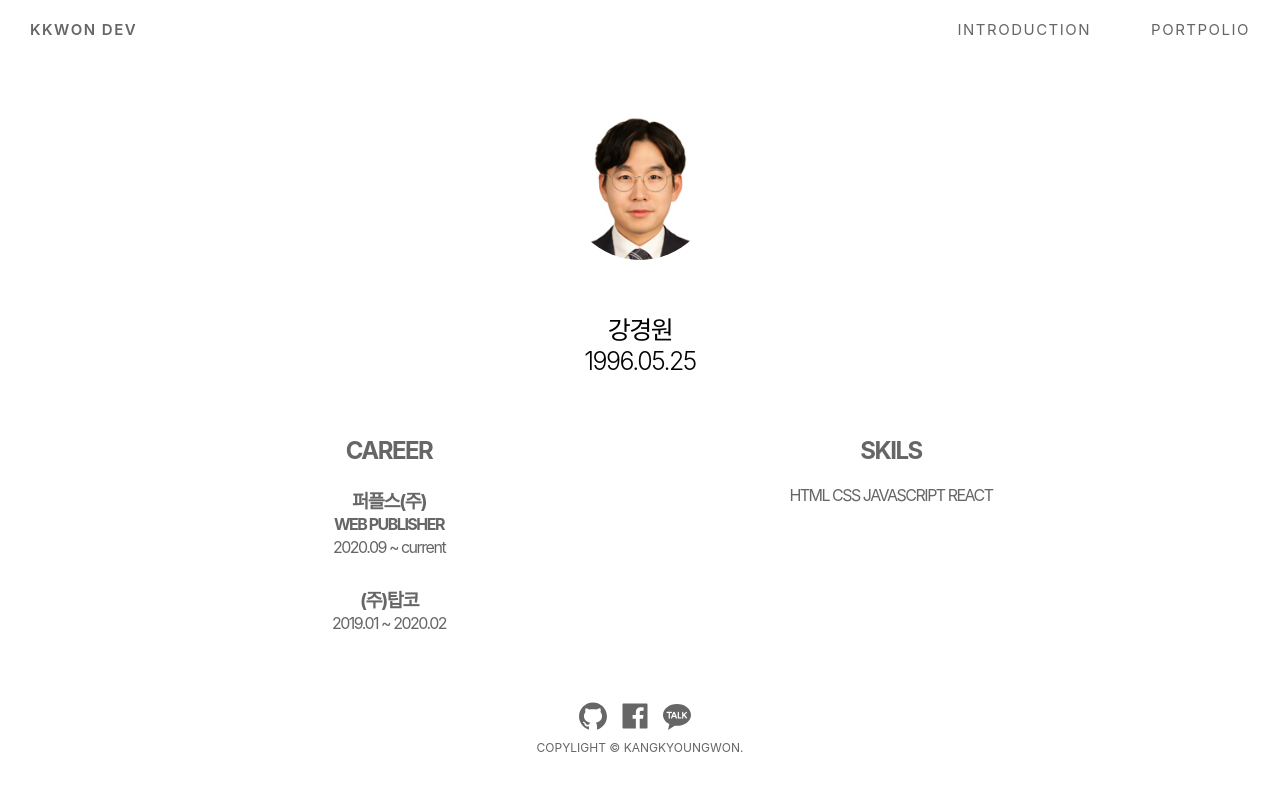
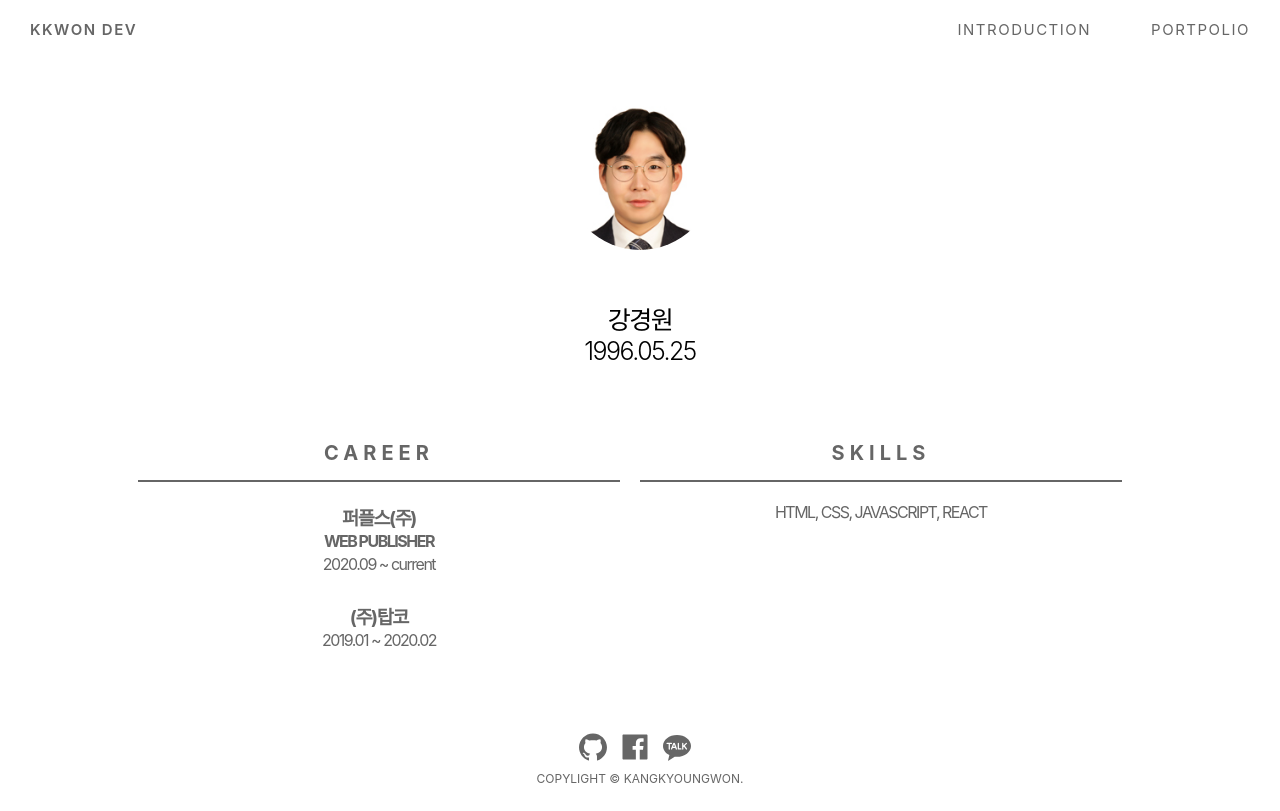
Before and after one commit to kkwondev/react_portpolio, a React (Create React App) app: page /intro in a window 1280 px wide. Built offline with nearby package versions, Linux system fonts and the light colour scheme.

Commit message:
[FIX] ui fix.

```diff
--- a/src/components/Footer.js
+++ b/src/components/Footer.js
@@ -5,24 +5,25 @@ import { RiKakaoTalkFill } from "react-icons/ri";
 
 const FooterWrap = styled.footer`
     width:100%;
-    height:10vh;
+    height:100px;
+    padding:20px 0;
+    box-sizing:border-box;
     font-size:12px;
     color:#666;
-    position:absolute;
-    bottom:20px;
     text-align:center;
     text-transform:uppercase;
 `;
 const SnsLink = styled.article`
     width:100%;
+    height:30px;
     margin: 0 auto;
-    margin-bottom:5px;
+    margin-bottom:10px;
 
 `;
 const SNS = {
     cursor :"pointer",
     marginRight:10,
-    fontSize:32
+    fontSize:32,
 }
 const SNSAtag = styled.a `
     color:#666;
@@ -36,10 +37,16 @@ function Footer() {
             <SNSAtag
             href="https://github.com/kkwondev/"
             target="_blank">
-                <AiFillGithub style={SNS}/>
+            <AiFillGithub style={SNS}/>
             </SNSAtag>
+            <SNSAtag href="https://github.com/kkwondev/"
+            target="_blank">
             <AiFillFacebook style={SNS}/>
+            </SNSAtag>
+            <SNSAtag href="https://github.com/kkwondev/"
+            target="_blank">
             <RiKakaoTalkFill style={SNS} cursor="pointer"/>
+            </SNSAtag>
         </SnsLink>
             copylight © kangkyoungwon.
         </FooterWrap>
--- a/src/components/Home.js
+++ b/src/components/Home.js
@@ -3,8 +3,10 @@ import styled, { keyframes } from 'styled-components';
 const MainWrap =styled.section`
     clear: both;
     width:100%;
-    height:80vh;
+    height:100vh;
     position:relative;
+    padding-top:60px;
+    box-sizing:border-box;
 `;
 const TypeAnimations = keyframes`
     0% {
--- a/src/components/Introduction.js
+++ b/src/components/Introduction.js
@@ -6,7 +6,7 @@ import ListCareer from './ListCareer';
 const Introwrap = styled.section`
   width:80%;
   margin:0 auto;
-  padding:50px 0px;
+  padding:100px 0 50px 0;
   box-sizing:border-box;
 `;
 const ImgMe = styled.article`
@@ -30,7 +30,7 @@ const Introtext = styled.article`
 `;
 const Information = styled.article`
   width:100%;
-  height:200px;
+  height:245px;
   text-align:center;
   padding:10px;
   box-sizing:border-box;
@@ -38,16 +38,23 @@ const Information = styled.article`
   letter-spacing:-1.5px;
 `;
 const Career = styled.article`
-  width:50%;
+  width:48%;
   float: left;
+  margin-right:2%;
 `;
 const Skils = styled.article`
-  width:50%;
+  width:48%;
   float: left;
 
   `;
   const Title = {
-    marginBottom : 20
+    letterSpacing : '5px',
+    fontSize : 20,
+    padding: '15px 0',
+    boxSizing : 'border-box',
+    textAlign: 'center',
+    marginBottom : 20,
+    borderBottom : '2px solid #666'
   }
 function Introduction () {
     return (
@@ -63,8 +70,8 @@ function Introduction () {
           <ListCareer/>
           </Career>
           <Skils>
-           <h2 style={Title}>SKILS</h2>
-           <p>HTML CSS JAVASCRIPT REACT</p>
+           <h2 style={Title}>SKILLS</h2>
+           <p>HTML, CSS, JAVASCRIPT, REACT</p>
           </Skils>
         </Information>
       </Introwrap>
--- a/src/components/ListCareer.js
+++ b/src/components/ListCareer.js
@@ -5,6 +5,7 @@ const Wrap = styled.div`
     margin-bottom:20px;
     line-height:23px;
     padding:5px 0;
+    box-sizing:border-box;
 `;
 function Career({Careers}) {
     return(
--- a/src/components/Menu.js
+++ b/src/components/Menu.js
@@ -8,8 +8,10 @@ const Header = styled.header`
     width:100%;
     height:60px;
     padding:0 0 0 30px;
+    background-color:#fff;
     box-sizing:border-box;
-    position:relative;
+    position:fixed;
+    z-index: 1000;
     letter-spacing:1.5px;
     @media all and (min-width:200px) {
         padding:0 20px 0 20px;
@@ -32,7 +34,7 @@ const MoMenuWrap = styled.ul`
     text-transform:uppercase;
     letter-spacing:1.5px;
     color:#666;
-    position:absolute;
+    position:fixed;
     top:-100%;
     z-index:999;
     transition:all 0.3s;
```
